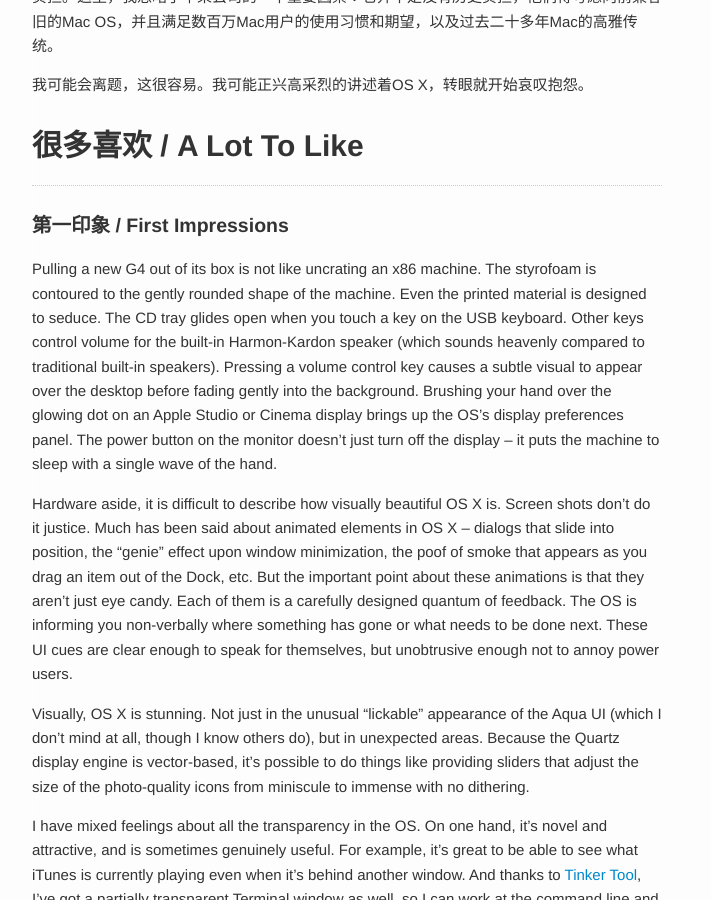
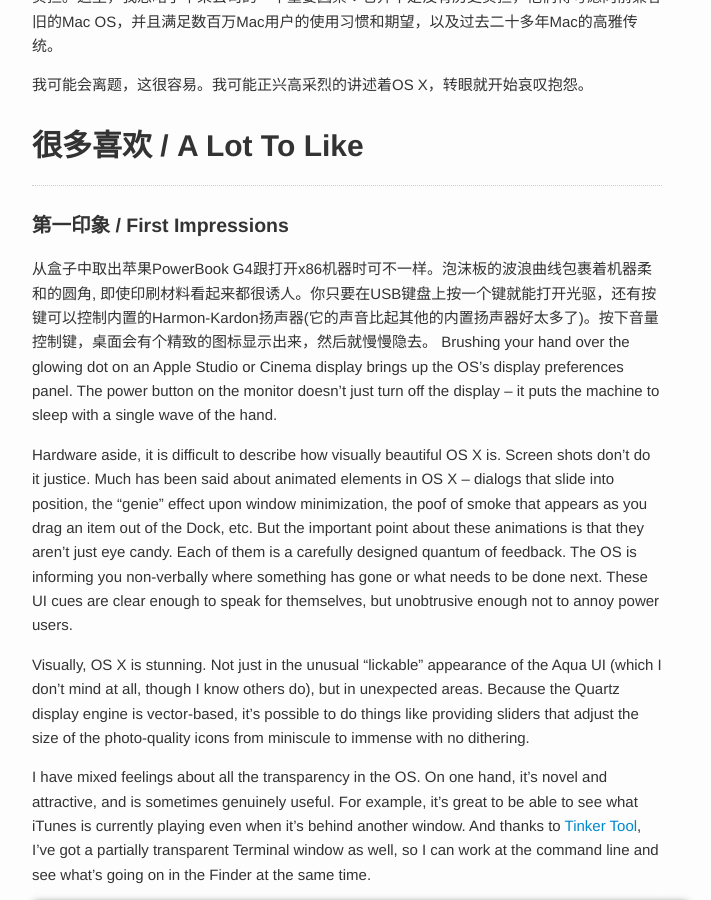
Before and after one commit to DonCN/doncn.github.com, a Jekyll site: the page built from _posts/2013-12-28-Tales-of-BeOS-Refugee.md, in a window 1280 px wide and 900 px high, scrolled down 3586 px. Shown: the whole window, without its empty margins (293-1004 px from the left). Built offline with Jekyll 4.4.1, drawn with Linux system fonts in a browser that asks for light colours; Markdown is read by kramdown in place of the engine named in the settings; comment, search, counter and statistics services are not loaded.

Commit message:
some updates

```diff
--- a/_posts/2013-12-28-Tales-of-BeOS-Refugee.md
+++ b/_posts/2013-12-28-Tales-of-BeOS-Refugee.md
@@ -90,14 +90,7 @@
 
 ### 第一印象 / First Impressions
 
-Pulling a new G4 out of its box is not like uncrating an x86 machine.
-The styrofoam is contoured to the gently rounded shape of the machine.
-Even the printed material is designed to seduce.  The CD tray glides
-open when you touch a key on the  USB keyboard. Other keys control
-volume for the built-in Harmon-Kardon speaker (which sounds heavenly
-compared to traditional built-in speakers). Pressing a volume control
-key causes a subtle visual to appear over the desktop before  fading
-gently into the background. Brushing your hand over the glowing dot  on
+从盒子中取出苹果PowerBook G4跟打开x86机器时可不一样。泡沫板的波浪曲线包裹着机器柔和的圆角, 即使印刷材料看起来都很诱人。你只要在USB键盘上按一个键就能打开光驱，还有按键可以控制内置的Harmon-Kardon扬声器(它的声音比起其他的内置扬声器好太多了)。按下音量控制键，桌面会有个精致的图标显示出来，然后就慢慢隐去。 Brushing your hand over the glowing dot  on
 an Apple Studio or Cinema display brings up the OS's display preferences
  panel. The power button on the monitor doesn't just turn off the
 display  --  it puts the machine to sleep with a single wave of the
```
Also changed, not shown: _posts/2013-12-28-HaikuOS-learning-notes.md (+30 -4 lines), images/ApplicationKit_hierarchy.png (added).
